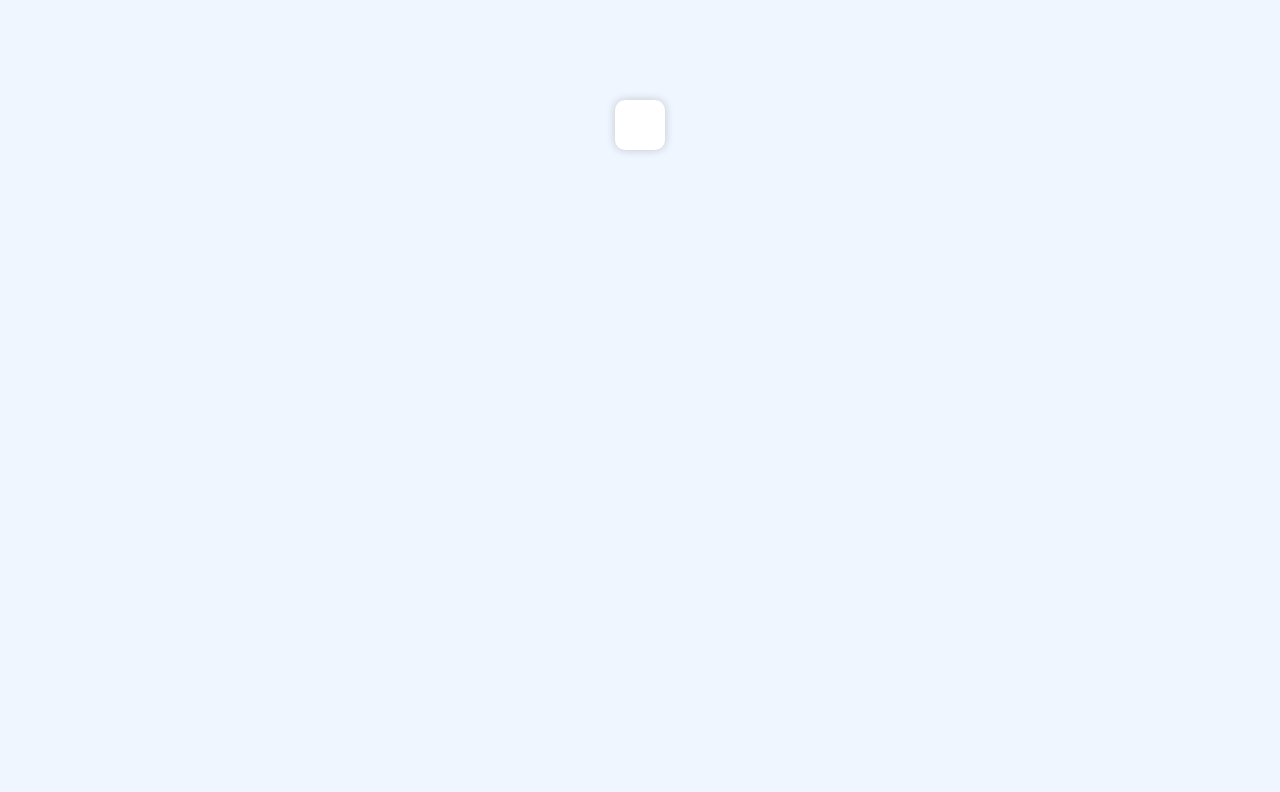
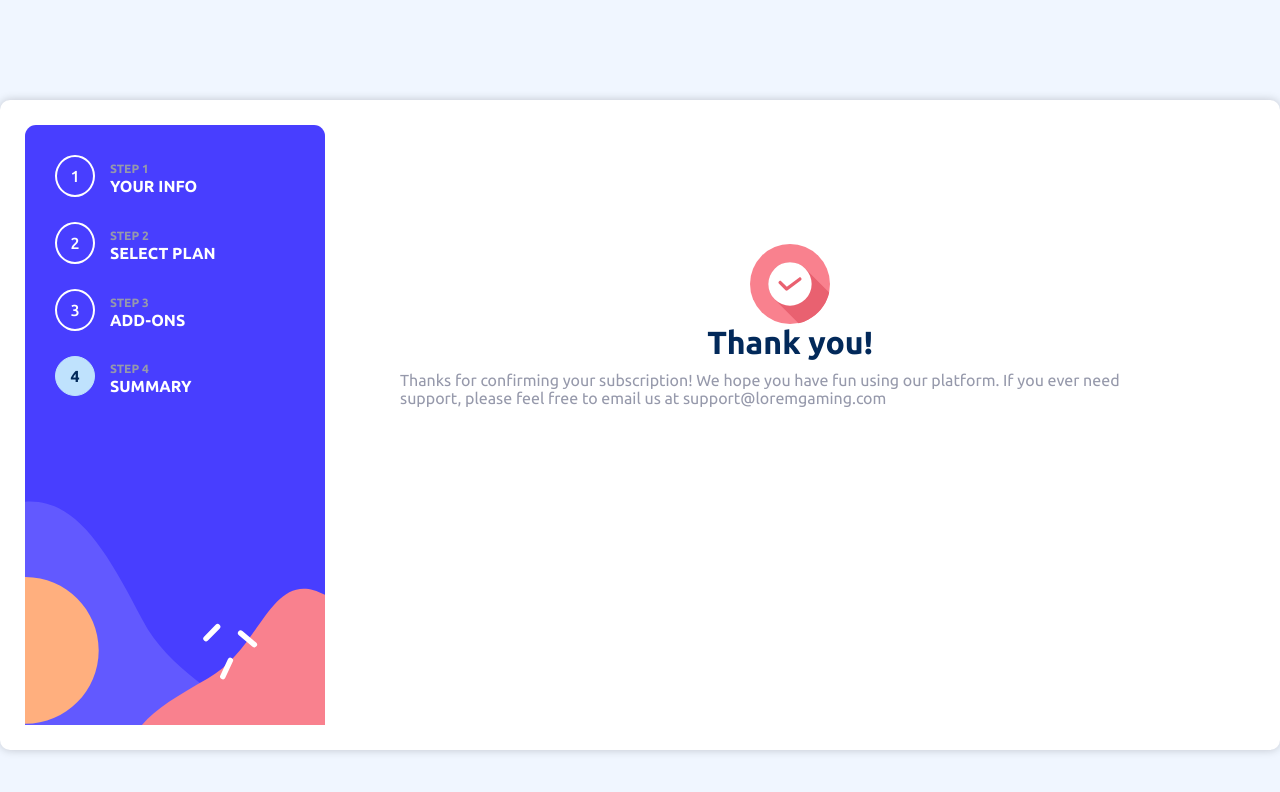
Before and after one commit to JesusVS760/Multi-Step, a React (Vite) app: page /Submitted in a window 1280 px wide. Before the commit this address had no page. Shown: the top 792 px of the page. Built offline with nearby package versions, Linux system fonts and the light colour scheme.

Commit message:
Submitted

```diff
--- a/src/App.jsx
+++ b/src/App.jsx
@@ -5,6 +5,7 @@ import Select from "./Pages/Select";
 import "./App.css";
 import AddOns from "./Pages/AddOns";
 import Summary from "./Pages/Summary";
+import Submitted from "./Pages/Submitted";
 
 const App = () => {
   return (
@@ -15,6 +16,7 @@ const App = () => {
           <Route path="select" element={<Select />} />
           <Route path="add-ons" element={<AddOns />} />
           <Route path="summary" element={<Summary />} />
+          <Route path="Submitted" element={<Submitted />} />
         </Routes>
       </BrowserRouter>
     </div>
--- a/src/Pages/Personal.css
+++ b/src/Pages/Personal.css
@@ -7,7 +7,8 @@
 .personal-content,
 .select-content,
 .add-ons-content,
-.summary-content {
+.summary-content,
+.submitted-content {
   display: flex;
   align-items: center;
   justify-content: center;
--- /dev/null
+++ b/src/Pages/Submitted.css
@@ -0,0 +1,7 @@
+.submitted-container {
+  display: flex;
+  align-items: center;
+  justify-content: center;
+}
+.submitted-content {
+}
--- /dev/null
+++ b/src/Pages/Submitted.jsx
@@ -0,0 +1,25 @@
+import React from "react";
+import Steps from "../components/Steps";
+import "./Submitted.css";
+import check from "../assets/images/icon-thank-you.svg";
+
+const Submitted = () => {
+  return (
+    <div className="submitted-container">
+      <div className="sidebar-container">
+        <Steps page={4} />
+      </div>
+      <div className="submitted-content">
+        <img src={check} alt="checkmark" />
+        <h1>Thank you!</h1>
+        <p>
+          Thanks for confirming your subscription! We hope you have fun using
+          our platform. If you ever need support, please feel free to email us
+          at support@loremgaming.com
+        </p>
+      </div>
+    </div>
+  );
+};
+
+export default Submitted;
--- a/src/Pages/Summary.jsx
+++ b/src/Pages/Summary.jsx
@@ -79,7 +79,7 @@ const Summary = () => {
         </div>
         <div className="button-options">
           <PrevStep to={"/add-ons"} />
-          <Confirm />
+          <Confirm to={"/Submitted"} />
         </div>
       </div>
     </div>
--- a/src/components/Confirm.jsx
+++ b/src/components/Confirm.jsx
@@ -1,11 +1,22 @@
-import React from "react";
+import React, { useState } from "react";
 import "./Confirm.css";
+import { useNavigate } from "react-router-dom";
 
-const Confirm = () => {
+const Confirm = ({ to }) => {
+  const navigate = useNavigate();
+
+  const handleSubmitted = () => {
+    navigate(to);
+  };
+
   return (
-    <div className="confirm-container">
-      <button className="confirm-button">Confirm</button>
-    </div>
+    <>
+      <div>
+        <button className="confirm-button" onClick={handleSubmitted}>
+          Confirm
+        </button>
+      </div>
+    </>
   );
 };
 
```
